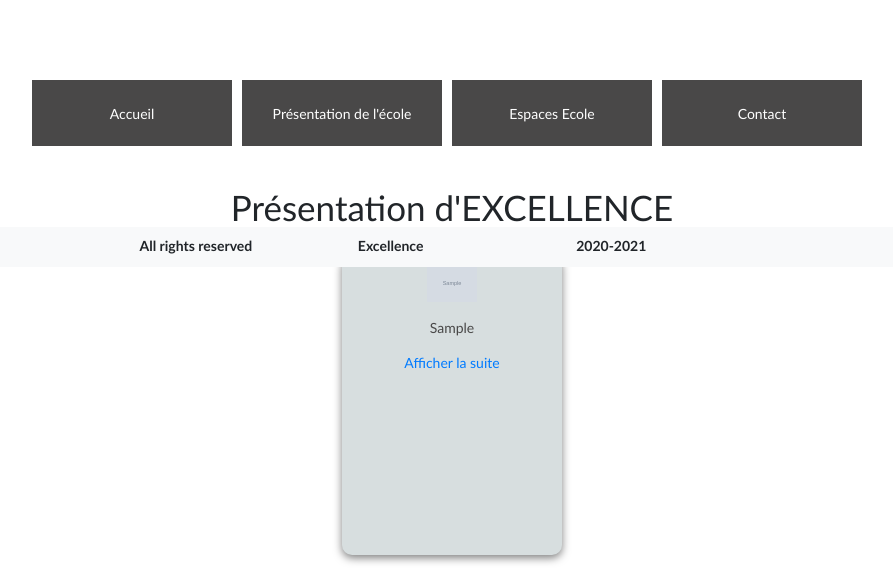
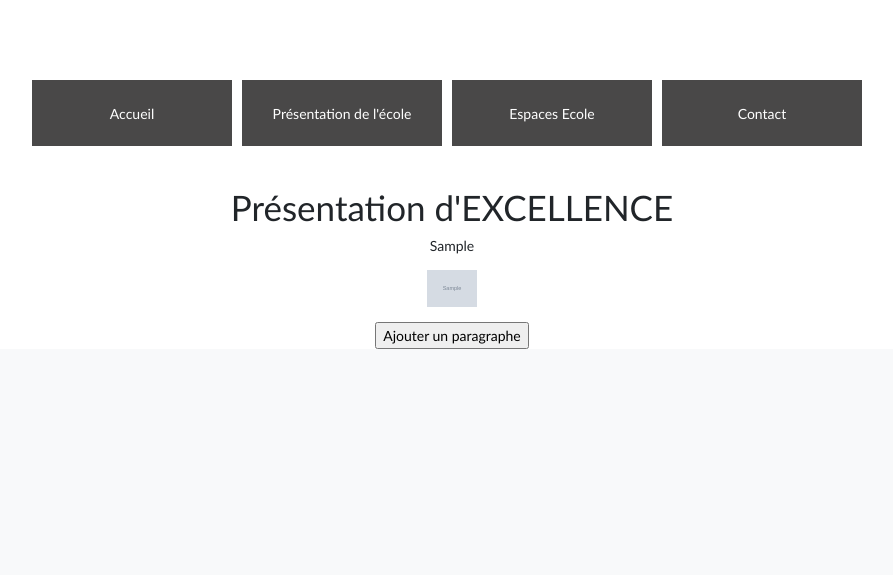
Before and after one commit to Lamiaselm/Excellence, a PHP site: page /Presentation.php in a window 1280 px wide. Shown: the part 533-1108 px from the top of the page, without its empty margins (188-1081 px from the left). After the commit the page ends 882 px from the top, so only its background shows below. Run offline with PHP 8.4, Linux system fonts and the light colour scheme; tables that the repository leaves empty hold one stand-in row (values such as "Sample post"); grey boxes marked "Sample" are stand-in pictures.

Commit message:
afficher presentation done no css

```diff
--- a/Controllers/PresentationController.php
+++ b/Controllers/PresentationController.php
@@ -25,6 +25,19 @@ class PresentationController
     {
         return $this->presentation->getPresentation();
     }
+    public function addImage($id)
+    {
+        $filename = $_FILES["image"]["name"];
+        $tempname = $_FILES["image"]["tmp_name"];
+        $folder = __DIR__."/../Presentation/".$filename;
+        $file_path="././Presentation/".$filename;
+        if (move_uploaded_file($tempname, $folder))  {
+            $msg = "Image uploaded successfully";
+        }else{
+            $msg = "Failed to upload image";
+      }
+        Presentation::addImage($id,$file_path);
+    }
 
 }
 
--- a/Models/Presentation.php
+++ b/Models/Presentation.php
@@ -14,6 +14,12 @@ public static function getPresentation()
         $query = "SELECT * FROM presentation";
         return Db::execute_query($query);
 }
+public static function addImage($id,$image)
+{
+    $db =Db::connect();
+    $query="UPDATE presentation SET image ='$image' WHERE ID_parag='$id'";
+    $err = Db::execute_query($query);
+}
 
 }
 
--- a/Presentation.php
+++ b/Presentation.php
@@ -32,7 +32,7 @@ require_once __DIR__."/Views/Components/PresentationListe.php";
     $presentation= new PresentationListe();
     $presentation->getPresentationListe();
     $footer=new footer();
-    $footer->getFooter();
+   // $footer->getFooter();
 
 
 ?>
--- a/Views/Components/PresentationListe.php
+++ b/Views/Components/PresentationListe.php
@@ -20,14 +20,32 @@ class PresentationListe {
         $result=$this->presentation->getPresentation();
         foreach($result as $row)
         {
+            if($row['image']==null)
+            {
+                echo "
+                <div class='col-md-6'style='margin:0 auto;'>
+                              <p>".$row['paragraphe']."</p>
+                              <form method='POST' enctype='multipart/form-data'> <input type='file' name='image'> <input type='submit' value='Ajouter une image' name='submit_image'></form>
+                              <form method='POST' action='./Views/PresentationPage.php'> <input type='submit' value='Ajouter un paragraphe' name='submit_file'></form>
+
+                 </div>
+                     ";
+                     if(isset($_POST["submit_image"]))
+                     {echo'hey';
+                        $this->presentation->addImage($row['ID_parag']);
+                     }
+
+
+            }else {
           echo "
-          <div class='card-article'>
+          <div class='col-md-7'style='margin:0 auto;'>
+                        <p>".$row['paragraphe']."</p>
                         <img src=".$row['image']." alt='icon' style='width: 50px;margin-bottom: 15px;'>
-                        <p>".$row['paragraphe']."</p>
-                        <a href='#'>Afficher la suite</a>
+                        <form method='POST'action='./Views/PresentationPage.php'> <input type='submit' value='Ajouter un paragraphe' name='paragraphe'></form>
+
            </div>
                ";
-        }
+        }}
         echo "    </div>
                   </div>
                   ";
```
Also changed, not shown: Presentation/image2.jpg (added).
